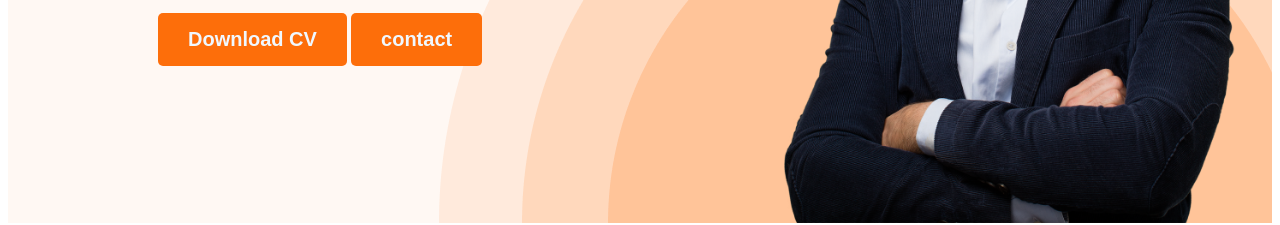
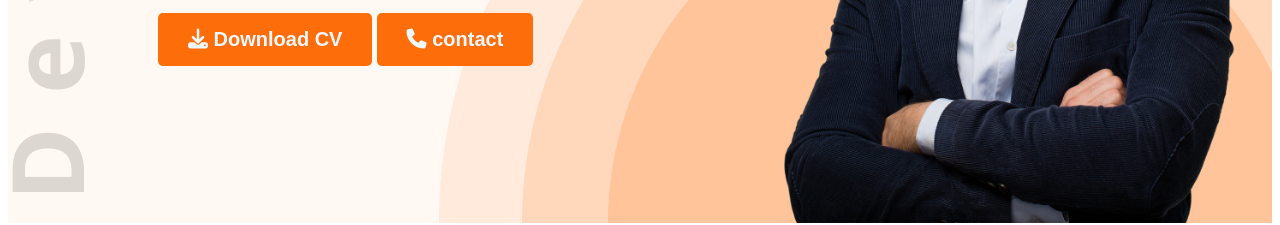
Before and after one commit to wasifahmed85/webdeveloper-portfolio, a plain HTML site: page index.html in a window 1280 px wide. Shown: the part 579-804 px from the top of the page. Drawn offline with nearby package versions, Linux system fonts and the light colour scheme.

Commit message:
footer update icons

```diff
--- a/index.html
+++ b/index.html
@@ -9,6 +9,8 @@
     <link rel="preconnect" href="https://fonts.gstatic.com" crossorigin>
     <link href="https://fonts.googleapis.com/css2?family=Open+Sans:wght@700&display=swap" rel="stylesheet">
     <link rel="stylesheet" href="style/web.css">
+    <script src="https://kit.fontawesome.com/c7838b3976.js" crossorigin="anonymous"></script>
+
 
 </head>
 
@@ -28,8 +30,8 @@
                 <h1 class=".banner-titel">Mary Hardy</h1>
                 <p>Shot what able cold new see hold.Friendly as an betrayed formerly he. Morning because as to society
                     behaved moments.</p>
-                <button class="button">Download CV</button>
-                <button class="button">contact</button>
+                <button class="button"><i class="fa-solid fa-download"></i> Download CV</button>
+                <button class="button"><i class="fa-solid fa-phone"></i> contact</button>
 
             </div>
             <img class="profile" src="images/hardy.png" alt="">
@@ -169,7 +171,7 @@
                 </div>
             </div>
             <div class="DownloadCV">
-                <button class="button">DownloadCV</button>
+                <button class="button"><i class="fa-solid fa-download"></i> DownloadCV</button>
             </div>
         </section>
     </main>
--- a/style/web.css
+++ b/style/web.css
@@ -53,9 +53,10 @@ nav a {
 
 .headere {
     background: #FFF8F3;
-    background-image: url(../images/header_bg.png);
+    background-image: url(../images/header_bg.png), url(../images/developer.png);
     background-repeat: no-repeat;
-    background-position: bottom right;
+    background-position: bottom right, top left;
+
 
 }
 
```
